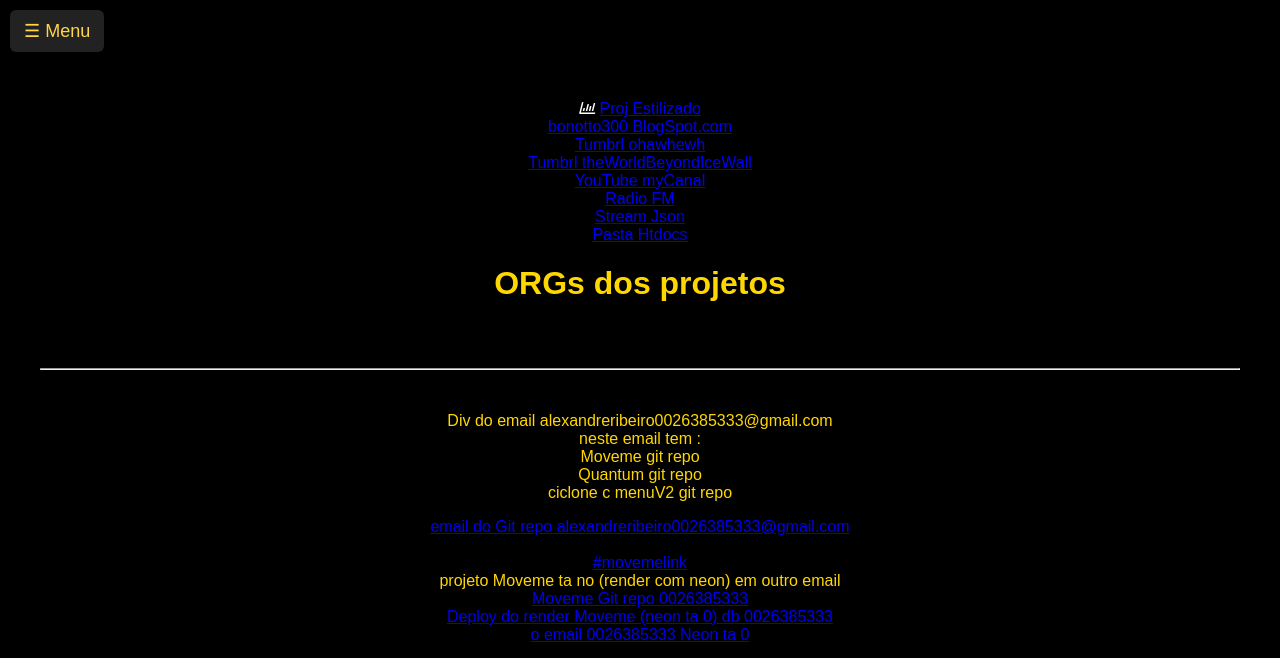
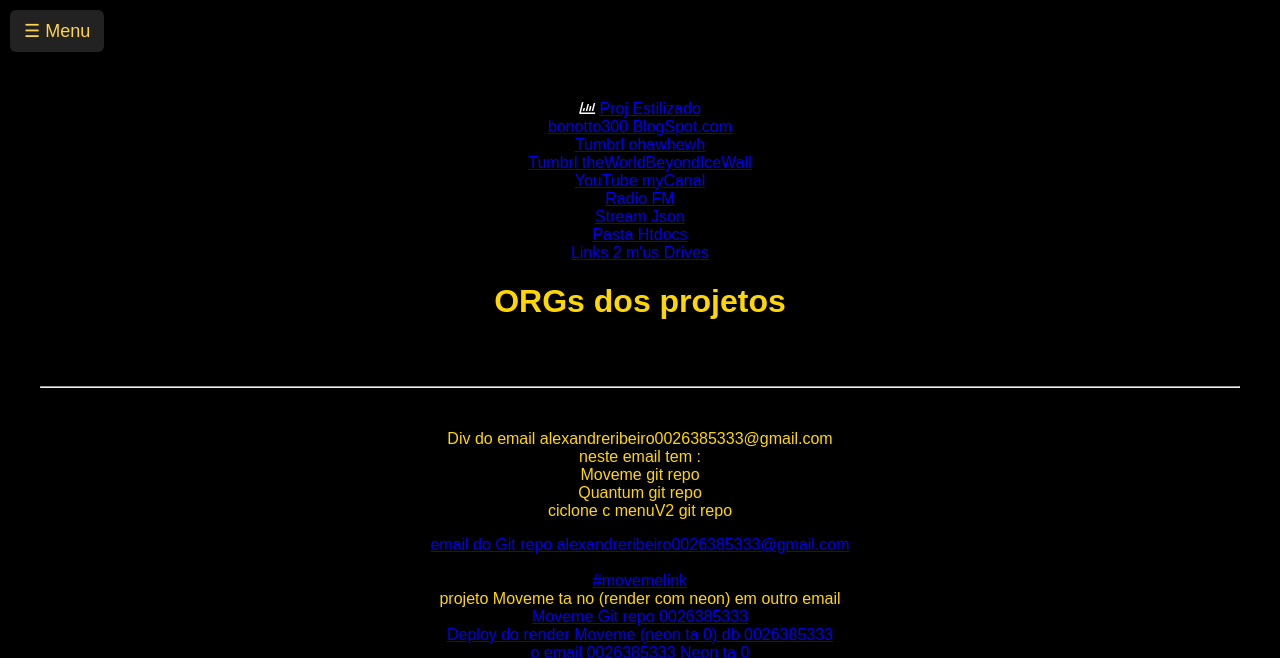
Before and after one commit to zozimofreitas3-sys/streaming-app2034, a plain HTML site: page templates/index.html in a window 1280 px wide. Shown: the top 658 px of the page. Drawn offline with Linux system fonts and the light colour scheme.

Commit message:
Update index.html

```diff
--- a/templates/index.html
+++ b/templates/index.html
@@ -216,6 +216,10 @@
      <a href="base.html" target=_top  > Radio FM</a><br>
      <a href="projeto FakeBook/player_user.html" target=_top  > Stream Json</a><br>
     <a href="htdocs/" target=_top  > Pasta Htdocs</a><br>
+   <a href="../drive-links.html" target=_top  > Links 2 m'us Drives </a><br>
+
+
+
 
   <h1>
    ORGs dos projetos
```
